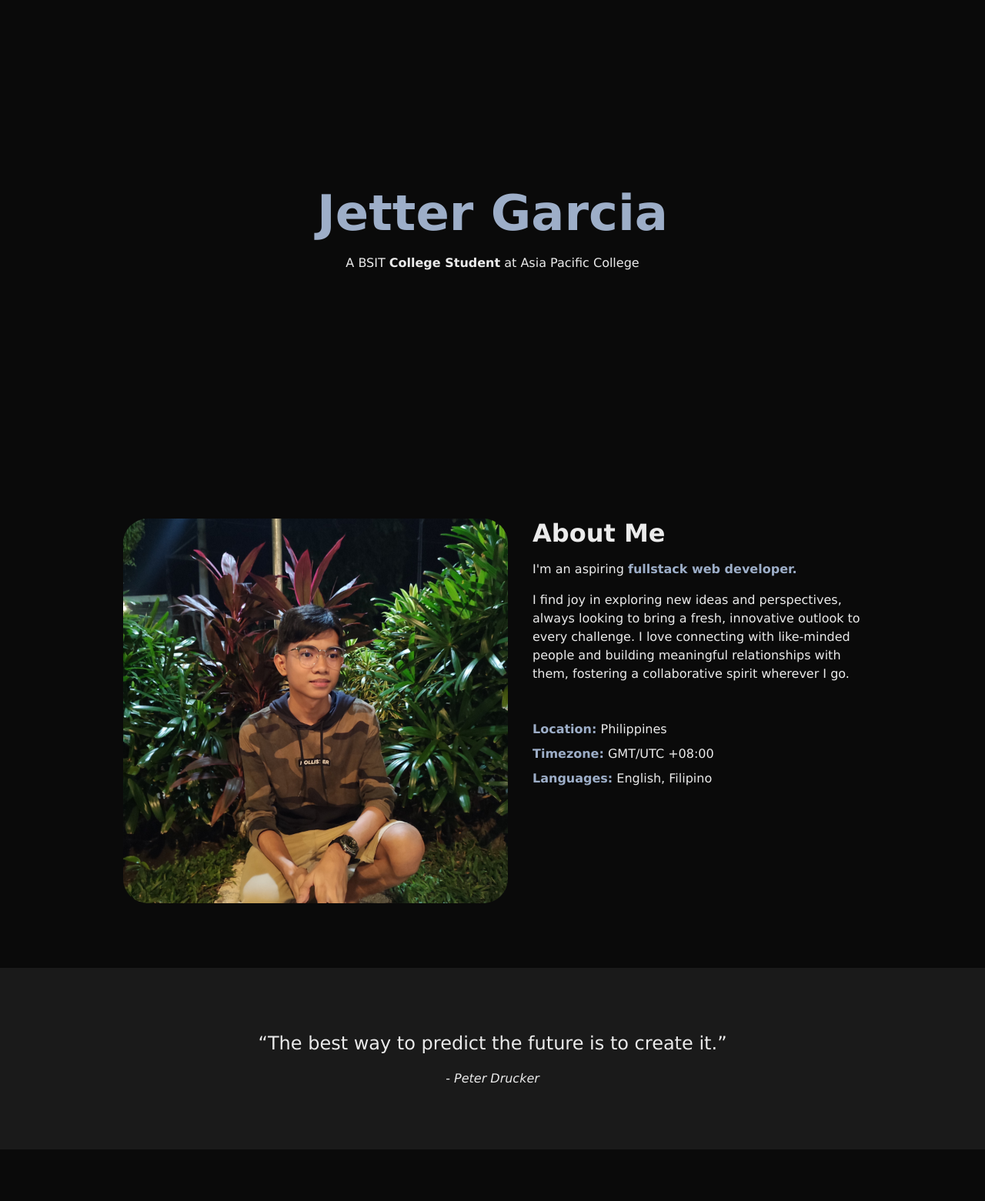
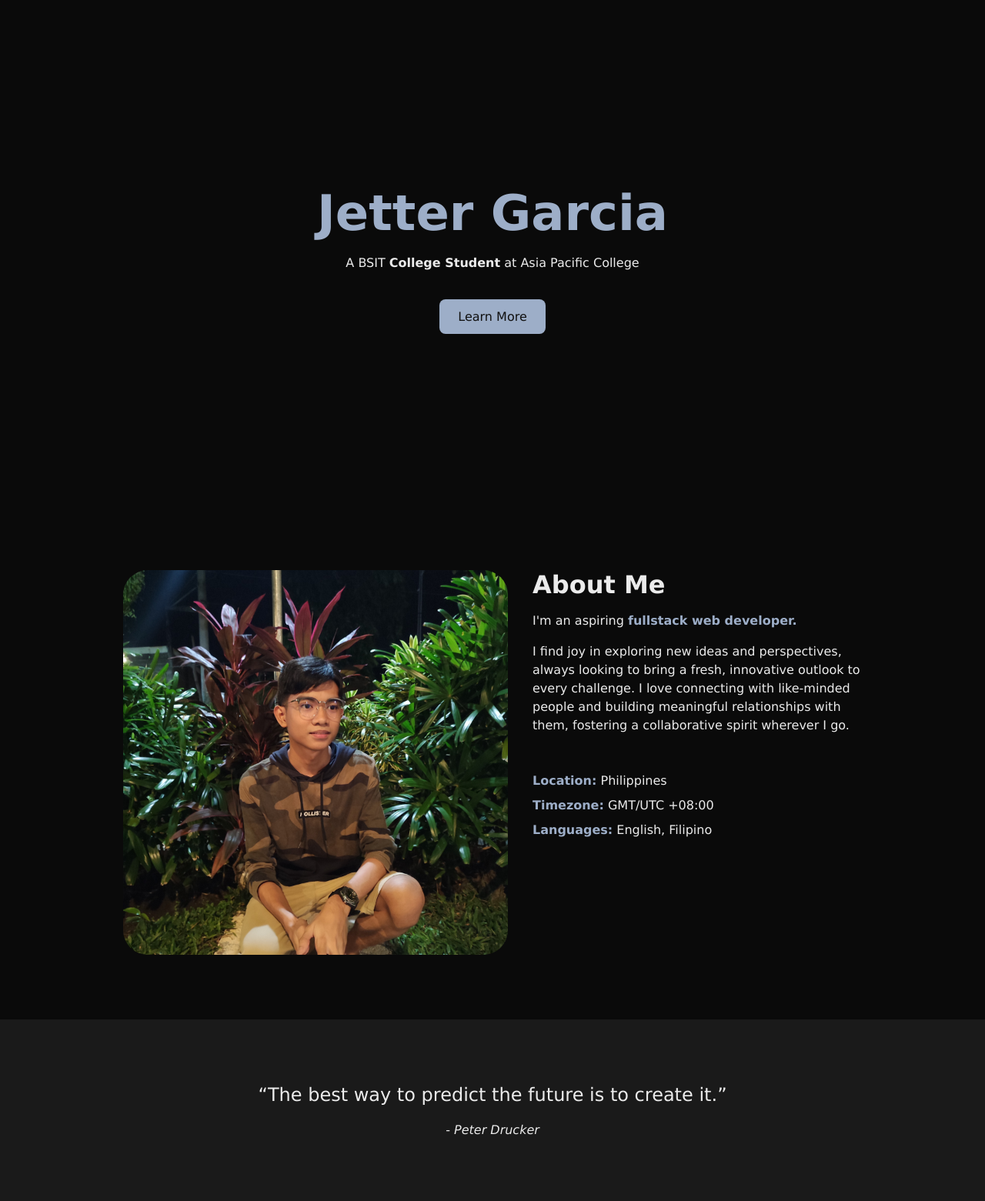
Before and after one commit to jetsgarcia/lab2, a PHP site: page / in a window 1280 px wide. Shown: the whole page at 77% size. Before the commit the page ends 1494 px from the top, so only its background shows below. Run offline with PHP 8.4, Linux system fonts and the light colour scheme.

Commit message:
Lesson 2.10 - Id

```diff
--- a/week3/assets/styles.css
+++ b/week3/assets/styles.css
@@ -3,14 +3,15 @@
 :root {
   --primary-color: #9daec8;
 }
+
 * {
   margin: 0;
   padding: 0;
   box-sizing: border-box;
 }
 
-abbr {
-  text-decoration: none;
+html {
+  scroll-behavior: smooth;
 }
 
 body {
@@ -18,6 +19,10 @@ body {
   color: #ebebeb;
   font-family: "Lucida Sans", "Lucida Sans Regular", "Lucida Grande",
     "Lucida Sans Unicode", Geneva, Verdana, sans-serif, sans-serif;
+}
+
+abbr {
+  text-decoration: none;
 }
 
 p {
@@ -28,18 +33,31 @@ p {
 /* ======================================= */
 header {
   padding: 15rem 0;
+  text-align: center;
 }
 
 header h1 {
   color: var(--primary-color);
-  text-align: center;
   font-size: 4rem;
   margin: 0 0 1rem;
 }
 
 header p {
-  text-align: center;
   font-size: 1rem;
+  margin-bottom: 3rem;
+}
+
+header a {
+  color: #111;
+  text-decoration: none;
+  background-color: var(--primary-color);
+  padding: 0.8rem 1.5rem;
+  border-radius: 0.5rem;
+  transition: all 0.3s ease-in-out;
+}
+
+header a:hover {
+  background-color: #8c9db3;
 }
 
 /* About Me styles */
--- a/week3/index.html
+++ b/week3/index.htm
@@ -16,8 +16,9 @@
         <abbr title="Bachelor of Science in Information Technology">BSIT</abbr>
         <strong>College Student</strong> at Asia Pacific College
       </p>
+      <a href="#me">Learn More</a>
     </header>
-    <section class="about-me">
+    <section class="about-me" id="me">
       <div class="pic">
         <img
           src="./assets/images/my_pic.jpg"
```
